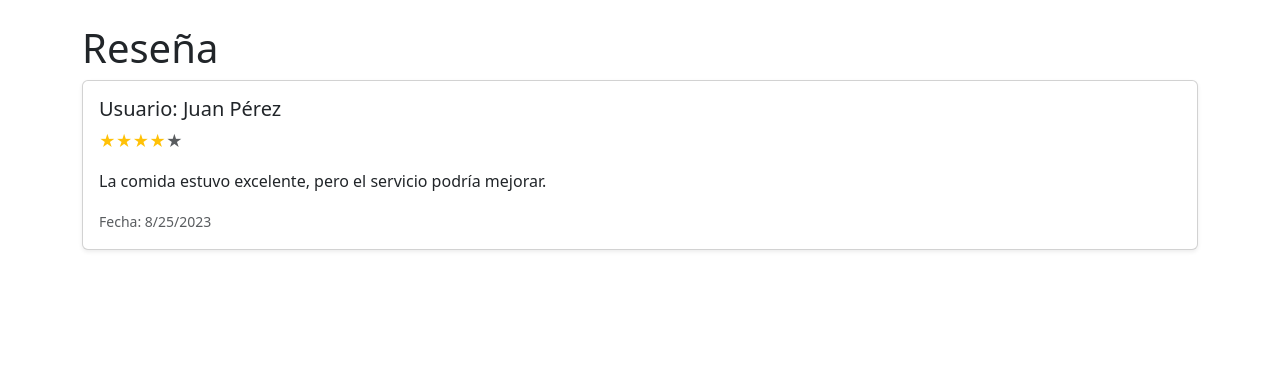
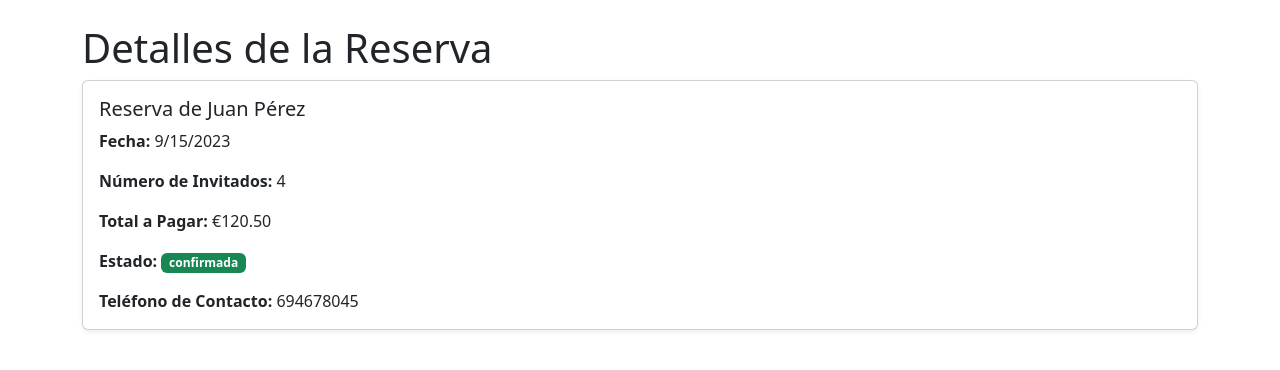
Before and after one commit to Arcami/proyecto-restaurante, a React (Create React App) app in the folder client/: page /reservationpage in a window 1280 px wide. Shown: the top 370 px of the page. Built offline with nearby package versions, Linux system fonts and the light colour scheme.

Commit message:
review y reservation

```diff
--- a/client/src/App.js
+++ b/client/src/App.js
@@ -2,19 +2,22 @@ import React from "react";
 import { BrowserRouter as Router, Route, Routes } from "react-router-dom";
 import Login from "../src/components/templates/Login";
 import Register from "../src/components/templates/Register";
-import Review from "./components/cards/reviewCard.jsx";
-import ReviewFront from "./pages/reviewPage.js";
+import ReviewCard from "./components/cards/reviewCard.jsx";
+import ReviewPage from "./pages/reviewPage.js";
 import ReservationCard from "./components/cards/reservationCard.jsx";
+import ReservationPage from "./pages/reservationPage.js";
+
 
 const App = () => {
   return (
     <Router>
-      <ReviewFront />
       <Routes>
         <Route path="/login" element={<Login />} />
         <Route path="/register" element={<Register />} />
-        <Route path="/review" element={<Review />} />
+        <Route path="/reviewCard" element={<ReviewCard />} />
+        <Route path="/reviewPage" element={<ReviewPage />} />
         <Route path="/reservation" element={<ReservationCard />} />
+        <Route path="/reservationpage" element={<ReservationPage />} />
       </Routes>
     </Router>
   );
--- a/client/src/components/cards/reservationCard.jsx
+++ b/client/src/components/cards/reservationCard.jsx
@@ -21,7 +21,7 @@ const ReservationCard = ({ reservation }) => {
           <strong>Número de Invitados:</strong> {numberOfGuests}
         </p>
         <p className="card-text">
-          <strong>Total a Pagar:</strong> ${totalAmount.toFixed(2)}
+          <strong>Total a Pagar:</strong> €{totalAmount.toFixed(2)}
         </p>
         <p className="card-text">
           <strong>Estado:</strong>{" "}
@@ -38,11 +38,11 @@ const ReservationCard = ({ reservation }) => {
 // Función para asignar color según el estado
 const getStatusColor = (status) => {
   switch (status) {
-    case "confirmed":
+    case "confirmada":
       return "success";
-    case "pending":
+    case "pendiente":
       return "warning";
-    case "cancelled":
+    case "cancelada":
       return "danger";
     default:
       return "secondary";
--- /dev/null
+++ b/client/src/pages/reservationPage.js
@@ -0,0 +1,21 @@
+import React from 'react';
+import ReservationCard from '../components/cards/reservationCard';
+
+const reservation = {
+  contactInfo: { guestName: 'Juan Pérez', phone: '694678045' },
+  date: '2023-09-15T19:00:00.000Z',
+  numberOfGuests: 4,
+  totalAmount: 120.50,
+  status: 'confirmada',
+};
+
+const App = () => {
+  return (
+    <div className="container mt-4">
+      <h1>Detalles de la Reserva</h1>
+      <ReservationCard reservation={reservation} /> {/* Muestra la tarjeta de la reserva */}
+    </div>
+  );
+};
+
+export default App;
--- a/client/src/pages/reviewPage.js
+++ b/client/src/pages/reviewPage.js
@@ -1,15 +1,16 @@
 import React from "react";
 import ReviewCard from "../components/cards/reviewCard.jsx"; // Asegúrate de que la ruta sea correcta
 
-// Simulación de los datos de una reseña
+
+
 const review = {
-  userId: { name: "Juan Pérez" }, // Simulando el nombre del usuario
+  userId: { name: "Juan Pérez" },
   text: "La comida estuvo excelente, pero el servicio podría mejorar.",
-  score: 4, // Puntuación de 1 a 5
-  createdAt: "2023-08-25T12:34:56.789Z", // Fecha de la reseña
+  score: 4,
+  createdAt: "2023-08-25T12:34:56.789Z",
 };
 
-const ReviewFront = () => {
+const ReviewPage = () => {
   return (
     <div className="container mt-4">
       <h1>Reseña</h1>
@@ -18,4 +19,4 @@ const ReviewFront = () => {
   );
 };
 
-export default ReviewFront;
+export default ReviewPage;
```
Also changed, not shown: client/src/pages/Reservation.js (deleted, +0 -22 lines).
